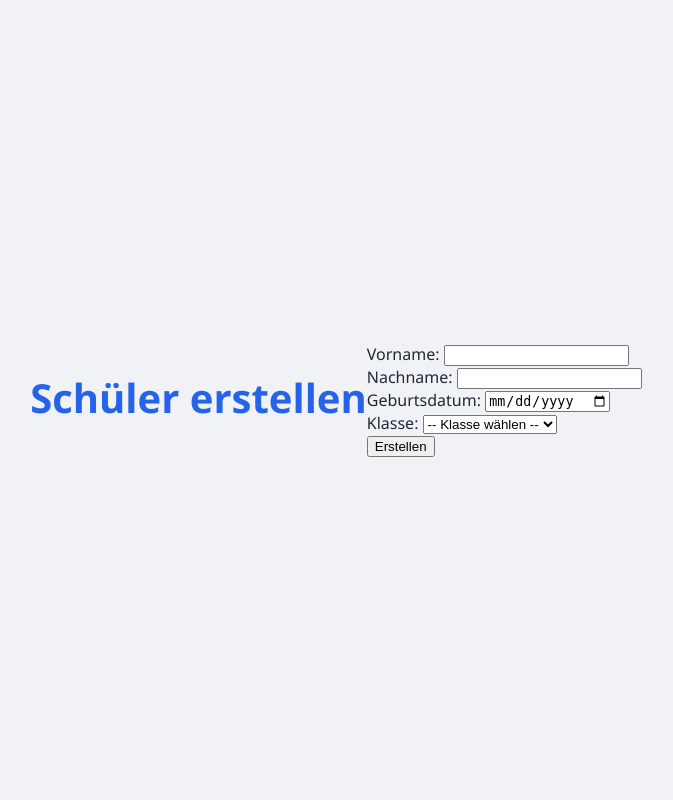
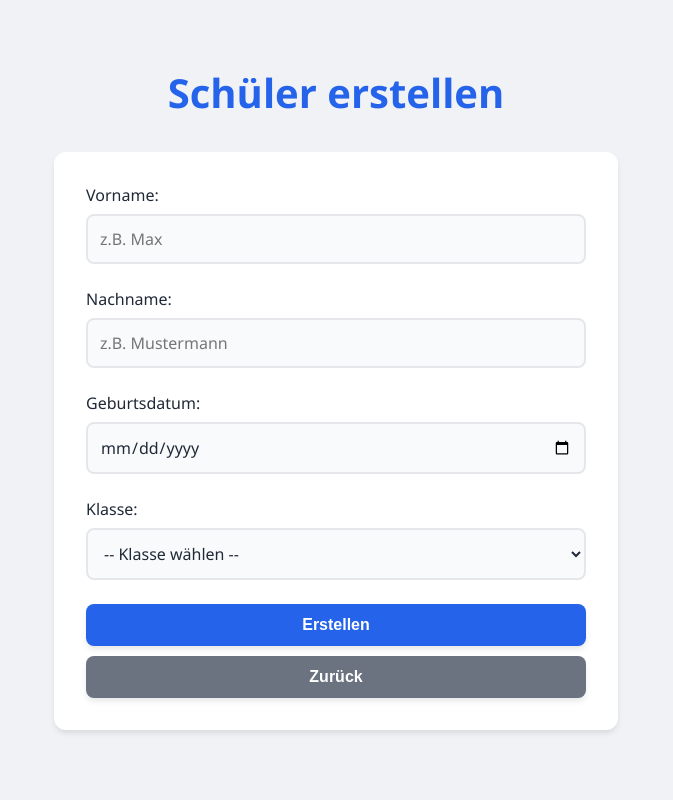
Before and after one commit to maxweber-jent/GesslerKlassenPlaner, a PHP site: page /schueler_erstellen.html in a window 1280 px wide. Shown: the whole page, without its empty margins (304-977 px from the left). Run offline with PHP 8.4, Linux system fonts and the light colour scheme.

Commit message:
Styles für Buttons und return to Home

```diff
--- a/src/frontend/schueler_erstellen.html
+++ b/src/frontend/schueler_erstellen.html
@@ -2,22 +2,24 @@
 <html lang="de">
 <head>
     <meta charset="UTF-8">
+    <meta name="viewport" content="width=device-width, initial-scale=1.0">
     <title>Schüler erstellen</title>
     <link rel="stylesheet" href="styles.css">
 </head>
 <body>
+    <div class="container">
         <h1>Schüler erstellen</h1>
         <form method="post" action="../backend/main.php">
             <input type="hidden" name="type" value="addStudent">
 
             <div>
                 <label for="vorname">Vorname:</label>
-            <input type="text" id="vorname" name="vorname" required>
+                <input type="text" id="vorname" name="vorname" placeholder="z.B. Max" required>
             </div>
 
             <div>
                 <label for="nachname">Nachname:</label>
-            <input type="text" id="nachname" name="nachname" required>
+                <input type="text" id="nachname" name="nachname" placeholder="z.B. Mustermann" required>
             </div>
 
             <div>
@@ -33,7 +35,10 @@
             </div>
 
             <button type="submit">Erstellen</button>
+             <br>
+            <button type="button" onclick="window.location.href='./Startseite.html'" style="margin-top: 2%;">Zurück</button>
         </form>
+    </div>
 
     <script>
         // Load classes from backend
--- a/src/frontend/styles.css
+++ b/src/frontend/styles.css
@@ -2,6 +2,7 @@
             --bg: #f0f2f5;
             --card-bg: #ffffff;
             --primary: #2563eb;
+            --secondary: #6b7280;
             --text: #1f2937;
         }
 
@@ -67,3 +68,102 @@
             color: #6b7280;
             margin-top: 8px;
         }
+
+        form {
+            background: var(--card-bg);
+            padding: 2rem;
+            border-radius: 12px;
+            box-shadow: 0 4px 6px -1px rgba(0, 0, 0, 0.1);
+            max-width: 500px;
+            margin: 2rem auto;
+        }
+
+        form h1 {
+            margin-top: 0;
+            margin-bottom: 1.5rem;
+            font-size: 2rem;
+        }
+
+        form div {
+            margin-bottom: 1.5rem;
+            text-align: left;
+        }
+
+        label {
+            display: block;
+            margin-bottom: 0.5rem;
+            font-weight: 500;
+            color: var(--text);
+        }
+
+        input[type="text"],
+        input[type="date"],
+        select {
+            width: 100%;
+            padding: 0.75rem;
+            border: 2px solid #e5e7eb;
+            border-radius: 8px;
+            font-size: 1rem;
+            font-family: inherit;
+            color: var(--text);
+            background-color: #f9fafb;
+            transition: border-color 0.2s, background-color 0.2s;
+            box-sizing: border-box;
+        }
+
+        input[type="text"]:focus,
+        input[type="date"]:focus,
+        select:focus {
+            outline: none;
+            border-color: var(--primary);
+            background-color: var(--card-bg);
+            box-shadow: 0 0 0 3px rgba(37, 99, 235, 0.1);
+        }
+
+        button[type="submit"] {
+            width: 100%;
+            padding: 0.75rem 1.5rem;
+            background-color: var(--primary);
+            color: white;
+            border: none;
+            border-radius: 8px;
+            font-size: 1rem;
+            font-weight: bold;
+            cursor: pointer;
+            transition: background-color 0.2s, transform 0.2s, box-shadow 0.2s;
+            box-shadow: 0 4px 6px -1px rgba(0, 0, 0, 0.1);
+        }
+
+         button[type="submit"]:hover {
+            background-color: #1d4ed8;
+            transform: translateY(-2px);
+            box-shadow: 0 10px 15px -3px rgba(0, 0, 0, 0.1);
+        }
+
+        button[type="submit"]:active {
+            transform: translateY(0);
+        }
+
+        button[type="button"] {
+            width: 100%;
+            padding: 0.75rem 1.5rem;
+            background-color: var(--secondary);
+            color: white;
+            border: none;
+            border-radius: 8px;
+            font-size: 1rem;
+            font-weight: bold;
+            cursor: pointer;
+            transition: background-color 0.2s, transform 0.2s, box-shadow 0.2s;
+            box-shadow: 0 4px 6px -1px rgba(0, 0, 0, 0.1);
+        }
+
+        button[type="button"]:hover {
+            background-color: #565b66;
+            transform: translateY(-2px);
+            box-shadow: 0 10px 15px -3px rgba(0, 0, 0, 0.1);
+        }
+
+        button[type="button"]:active {
+            transform: translateY(0);
+        }
```
Also changed, not shown: src/frontend/klasse_erstellen.html (+6 -1 lines). Lines whose indentation alone changed are shown as unchanged.
